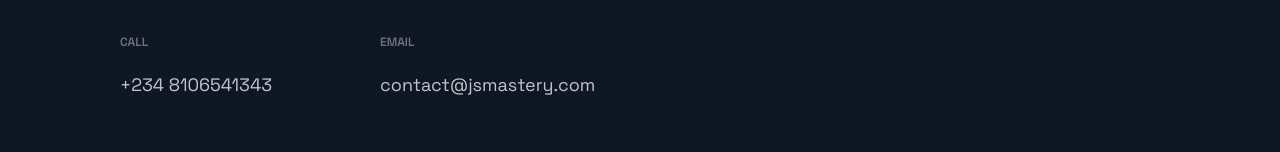
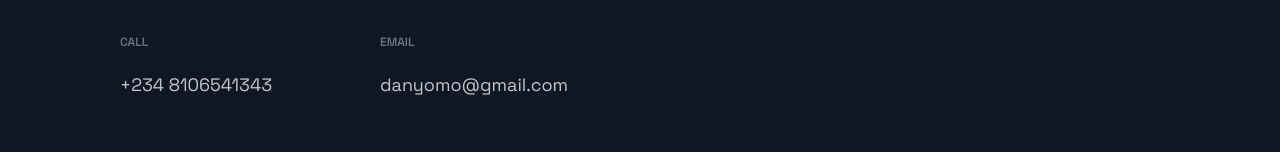
Before and after one commit to danyomo/porfolio-react-app, a Next.js app: page / in a window 1280 px wide. Shown: the part 3237-3389 px from the top of the page. Built offline with nearby package versions, Linux system fonts and the light colour scheme.

Commit message:
Update Footer.js

```diff
--- a/src/components/Footer/Footer.js
+++ b/src/components/Footer/Footer.js
@@ -15,7 +15,7 @@ const Footer = () => {
         <LinkColumn>
           <LinkTitle>Email</LinkTitle>
           <LinkItem href="danyomo@gmail.com">
-            contact@jsmastery.com
+            danyomo@gmail.com
           </LinkItem>
         </LinkColumn>
       </LinkList>
```
